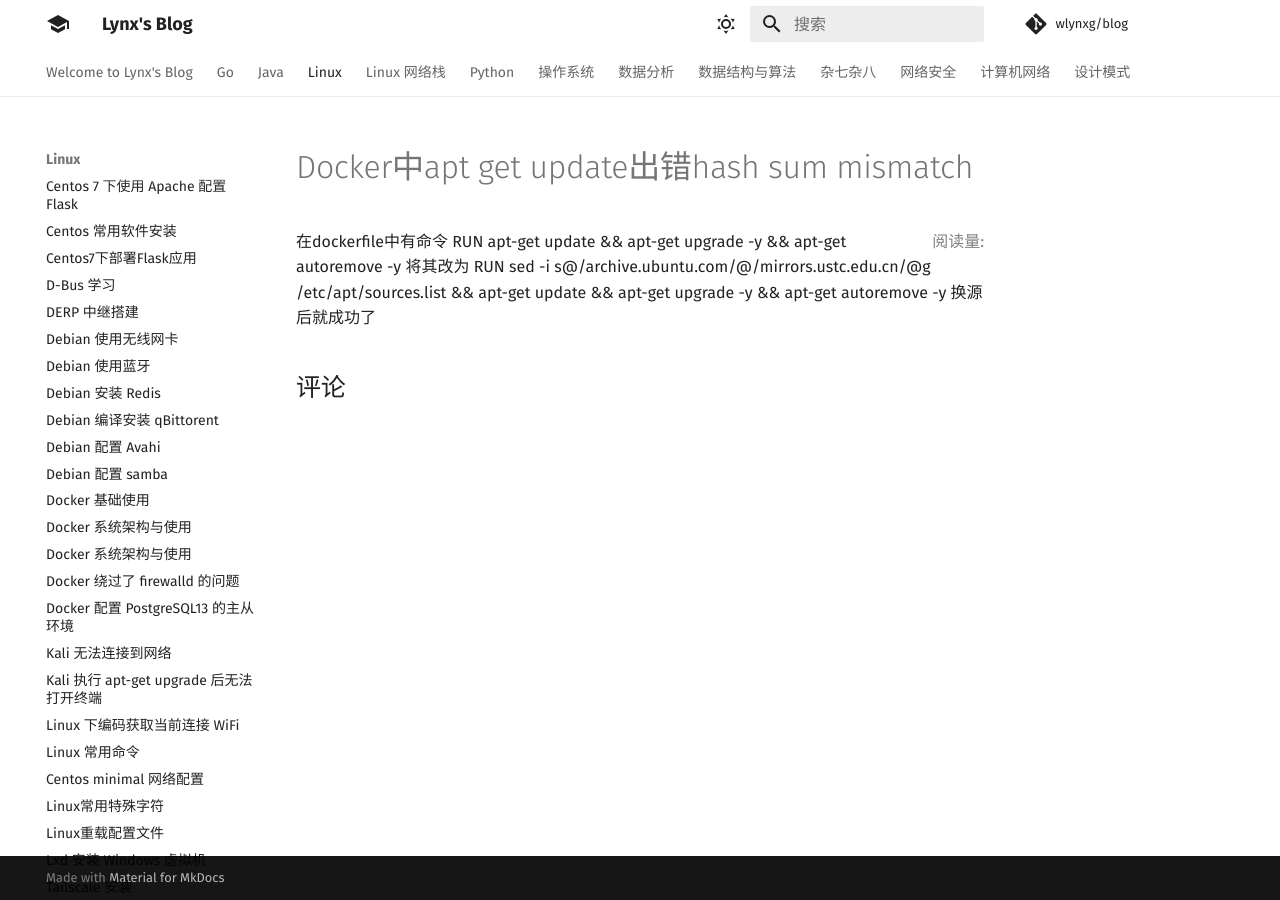
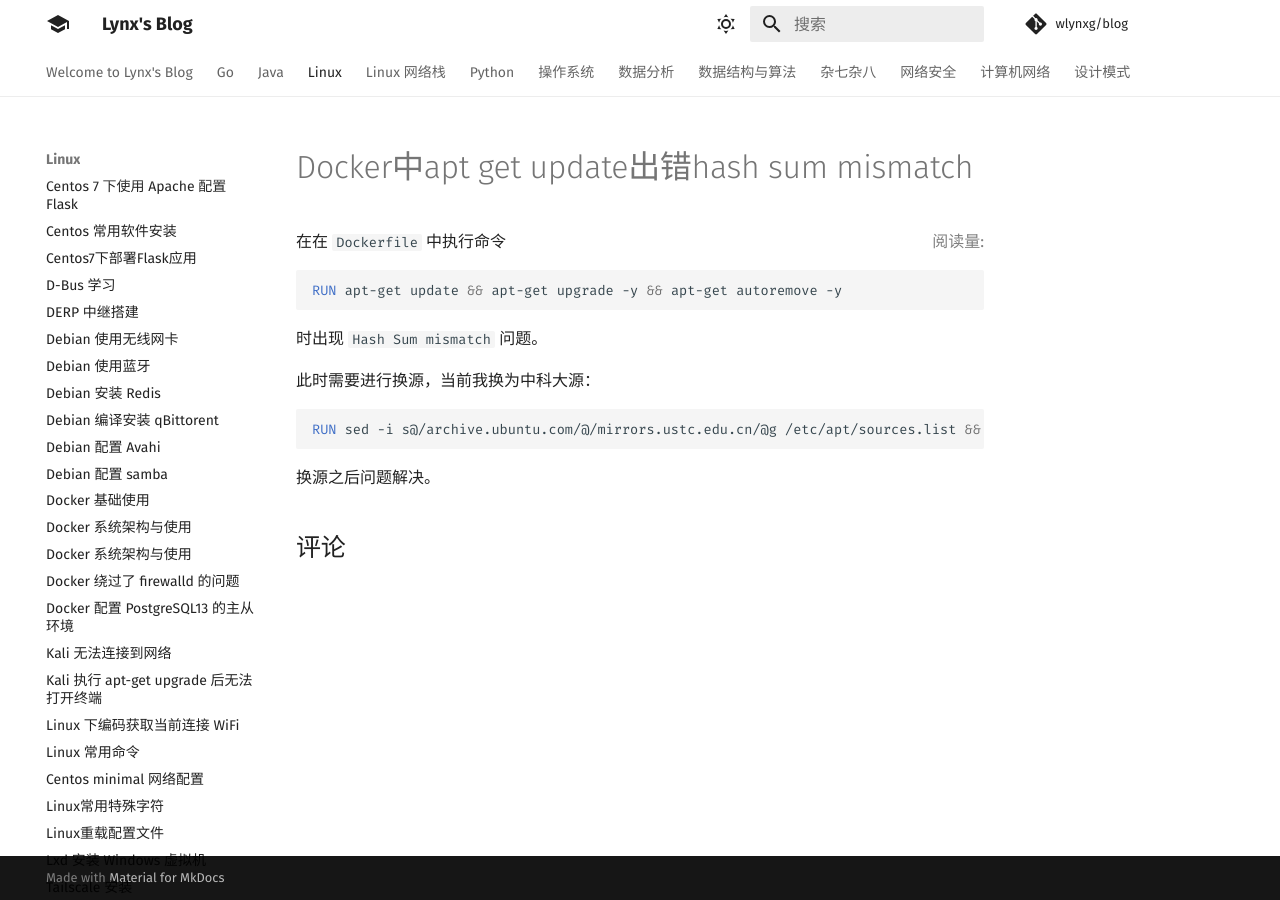
Before and after one commit to 1314liuwei/blog, an MkDocs documentation site: the page built from docs/Linux/docker中apt-get update出错hash sum mismatch.md, in a window 1280 px wide. Built offline with MkDocs 1.6.1 and Material for MkDocs 9.7.7, drawn with Linux system fonts in a browser that asks for light colours; comment, search, counter and statistics services are not loaded.

Commit message:
2024/10/17 周四

````diff
--- a/docs/Linux/docker中apt-get update出错hash sum mismatch.md
+++ b/docs/Linux/docker中apt-get update出错hash sum mismatch.md
@@ -1,5 +1,15 @@
-在dockerfile中有命令
+在在 `Dockerfile` 中执行命令
+
+```dockerfile
 RUN apt-get update && apt-get upgrade -y && apt-get autoremove -y
-将其改为
+```
+
+时出现 `Hash Sum mismatch` 问题。
+
+此时需要进行换源，当前我换为中科大源：
+
+```dockerfile
 RUN sed -i s@/archive.ubuntu.com/@/mirrors.ustc.edu.cn/@g /etc/apt/sources.list && apt-get update && apt-get upgrade -y && apt-get autoremove -y
-换源后就成功了
+```
+
+换源之后问题解决。
````
Also changed, not shown: docs/index.md (+2 -0 lines).
